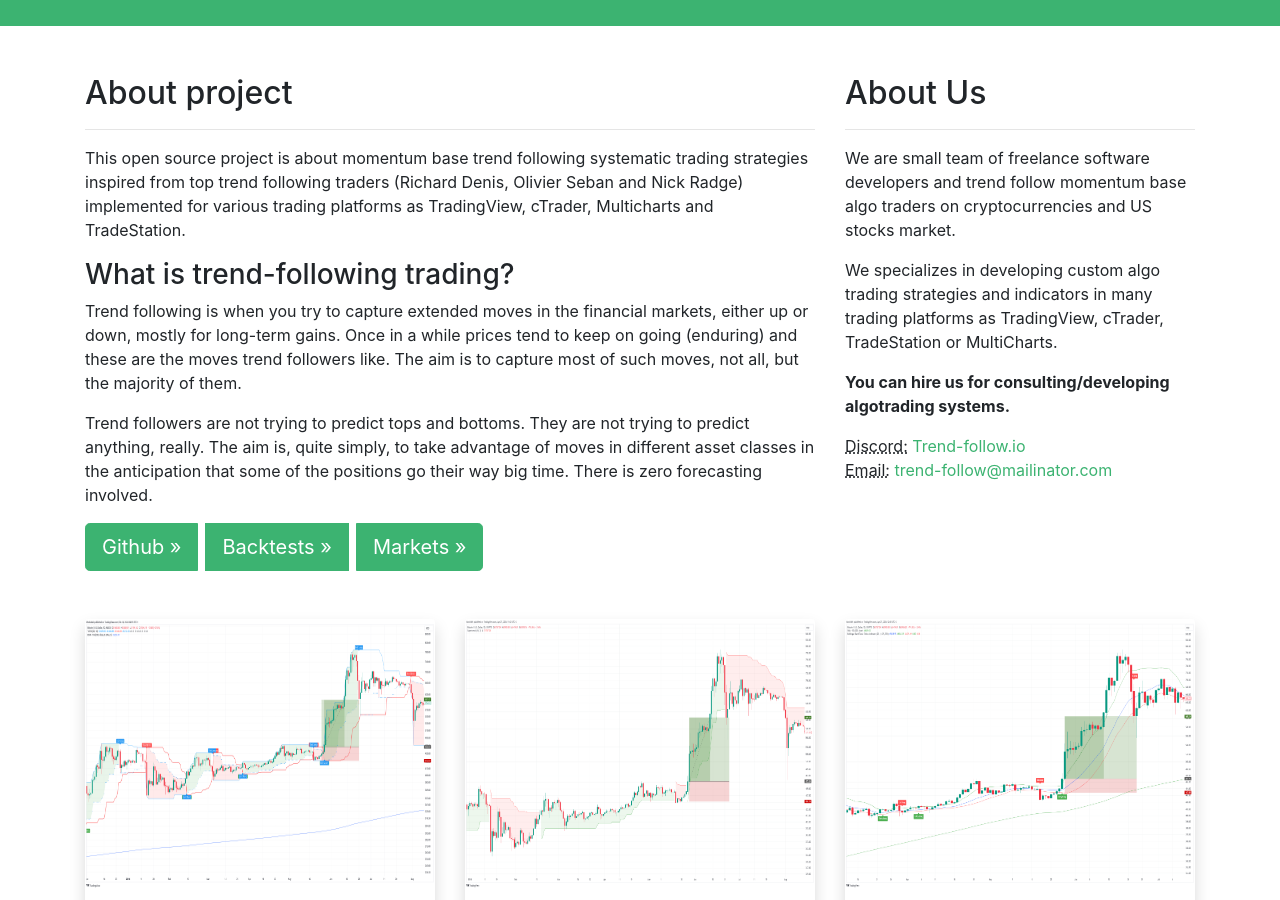
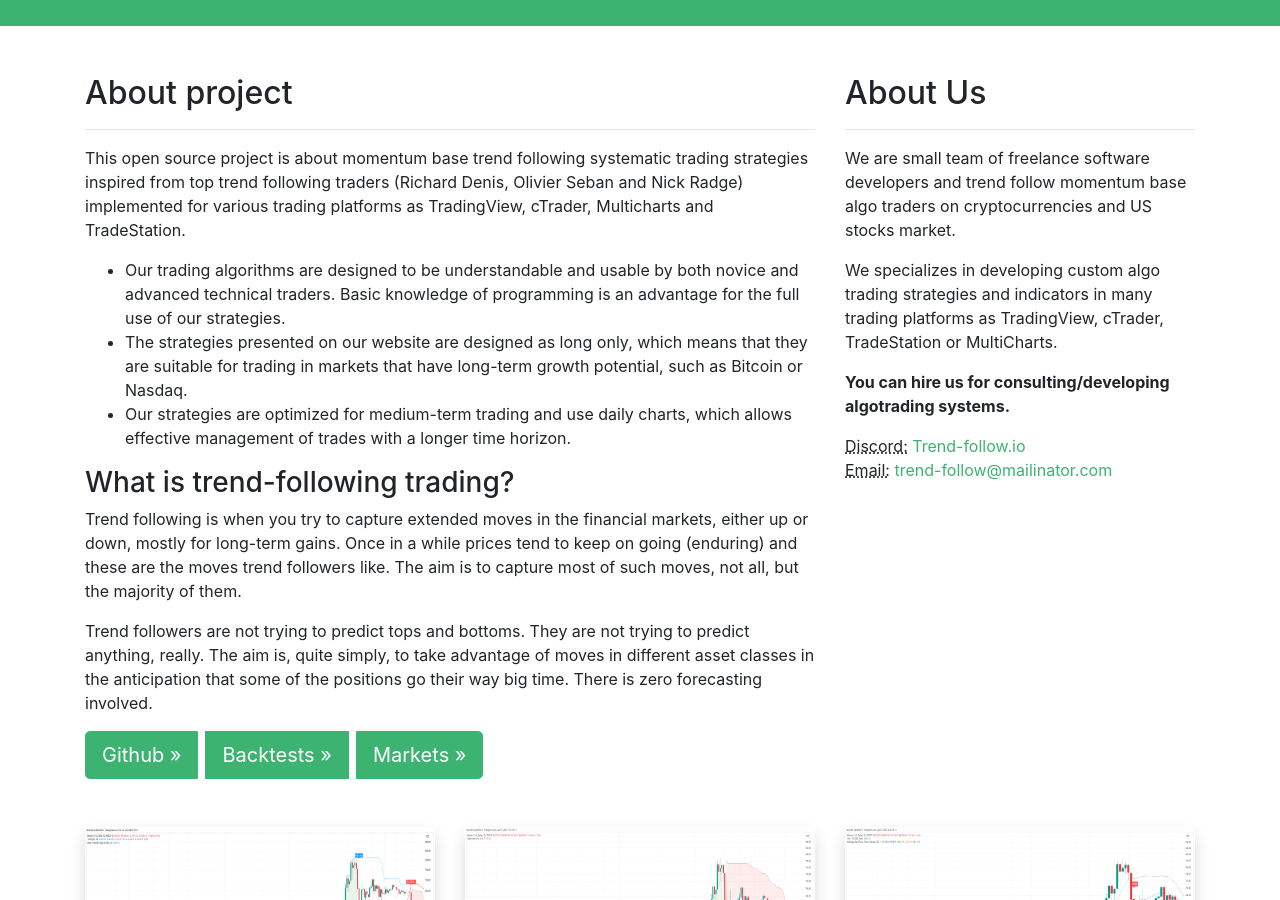
Before and after one commit to GeorgeFreelanceDeveloper/trend-follow.io, a Jekyll site: the page built from docs/index.html, in a window 1280 px wide and 900 px high, scrolled down 341 px. Built offline with Jekyll 4.4.1, drawn with Linux system fonts in a browser that asks for light colours.

Commit message:
72474097: extended project info

```diff
--- a/docs/index.html
+++ b/docs/index.html
@@ -8,6 +8,19 @@ layout: default
     <hr />
     <p>
       This open source project is about momentum base trend following systematic trading strategies inspired from top trend following traders (Richard Denis, Olivier Seban and Nick Radge) implemented for various trading platforms as TradingView, cTrader, Multicharts and TradeStation.    </p>
+
+    <ul>
+      <li>
+        Our trading algorithms are designed to be understandable and usable by both novice and advanced technical traders. Basic knowledge of programming is an advantage for the full use of our strategies.
+      </li>
+      <li>
+        The strategies presented on our website are designed as long only, which means that they are suitable for trading in markets that have long-term growth potential, such as Bitcoin or Nasdaq.
+      </li>
+      <li>
+        Our strategies are optimized for medium-term trading and use daily charts, which allows effective management of trades with a longer time horizon.
+      </li>
+    </ul>
+
     <h3>What is trend-following trading?</h3>
     <p>
       Trend following is when you try to capture extended moves in the financial markets, either up or down, mostly for long-term gains. Once in a while prices tend to keep on going (enduring) and these are the moves trend followers like. The aim is to capture most of such moves, not all, but the majority of them.
```
Also changed, not shown: README.md.
